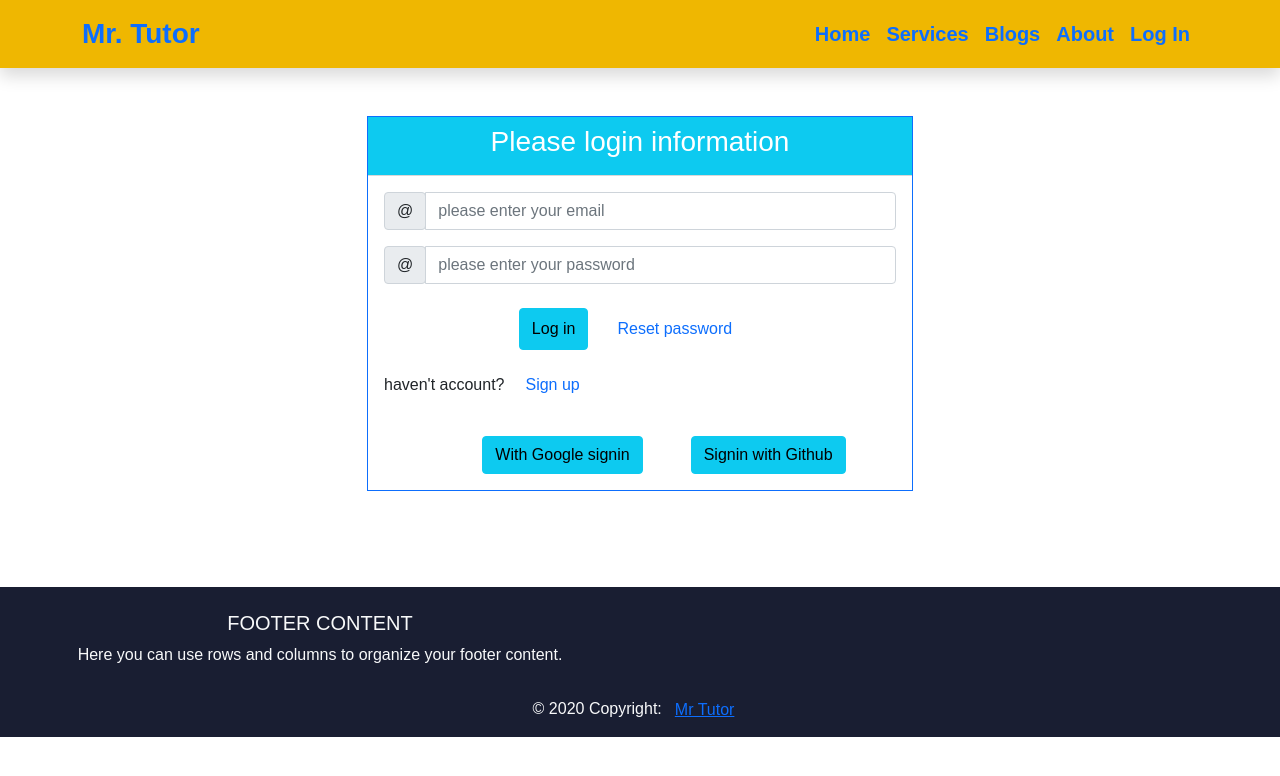
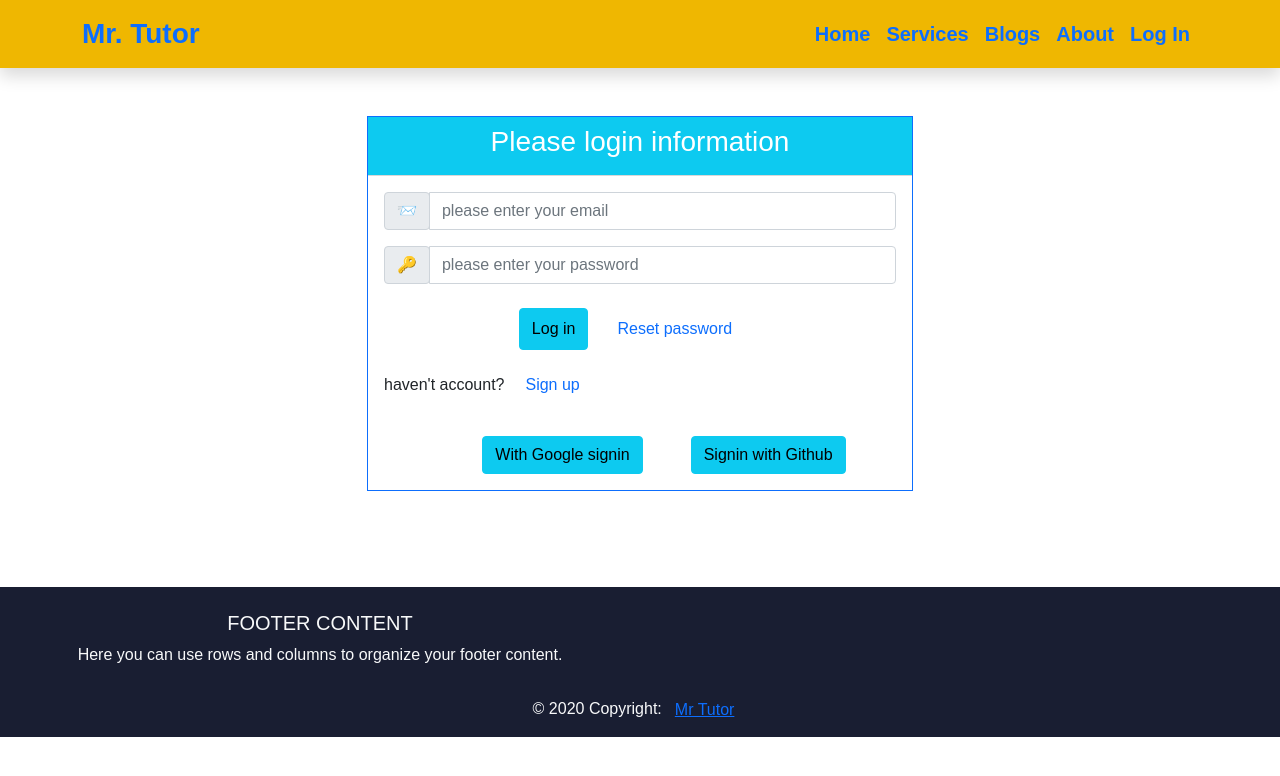
Before and after one commit to kanakWeb/mr-tutor, a React (Create React App) app: page /login in a window 1280 px wide. Shown: the top 776 px of the page. Built offline with nearby package versions, Linux system fonts and the light colour scheme; no server answers.

Commit message:
checkout info added

```diff
--- a/src/Pages/Home/Checkout/Checkout.js
+++ b/src/Pages/Home/Checkout/Checkout.js
@@ -1,28 +1,62 @@
 import React from "react";
 import { useEffect } from "react";
 import { useState } from "react";
+import { toast, ToastContainer } from "react-toastify";
 import { useParams } from "react-router-dom";
-
+import "react-toastify/dist/ReactToastify.css";
 const Checkout = () => {
-
   const [checkoutservice, setCheckoutservice] = useState([]);
 
-    useEffect(() => {
-        fetch("Services.json")
-        .then((res) => res.json())
-        .then((data) => console.log(data));
-      }, []);
+  useEffect(() => {
+    fetch(process.env.PUBLIC_URL + "/Services.json")
+      .then((res) => res.json())
+      .then((data) => setCheckoutservice(data));
+  }, []);
+
+  const chckoutHandle = () => {
+    toast("Yeha! Done your CheckOut");
+  };
 
   const { serviceId } = useParams();
+
+  const service = checkoutservice.filter(
+    (item) => item.id == serviceId
+  );
+  // const{name,id,img}=service[0]
+  console.log(service);
+
   return (
     <div className="w-100 ">
       <h2 className="text-center py-5 text-primary">
         CheckOut : tutor----: {serviceId}
       </h2>
+      <div className="card container mb-3">
+        <div className="row g-0">
+          <div className="col-md-4">
+            <img
+              src={service[0]?.img}
+              className="img-fluid rounded-start"
+              alt="..."
+            />
+          </div>
+          <div className="col-md-8">
+            <div className="card-body">
+              <h5 className="card-title">{service[0]?.name}</h5>
+              <h5 className="card-title">{service[0]?.price}</h5>
+              <p className="card-text">{service[0]?.description}</p>
+              <button onClick={chckoutHandle} className="card-text btn btn-warning">
+                <small className="">checkout</small>
+              </button>
+            </div>
+          </div>
+        </div>
+      </div>
+      <ToastContainer />
     </div>
   );
 };
 
 export default Checkout;
 /* const plan =  purches.find(item => item.id == id )
-  console.log(plan.name); */
+  console.log(plan.name);
+  <h3>name:{service[0]?.name}</h3> */
--- a/src/Pages/Home/Login/Login/Login.js
+++ b/src/Pages/Home/Login/Login/Login.js
@@ -6,7 +6,6 @@ import { toast, ToastContainer } from "react-toastify";
 import auth from "../../../../firebase.init";
 import { async } from "@firebase/util";
 import SocialLogin from "../SocialLogin/SocialLogin";
-import { sendPasswordResetEmail } from "firebase/auth";
 import 'react-toastify/dist/ReactToastify.css';
 
 const Login = () => {
@@ -74,15 +73,15 @@ const Login = () => {
                     <div class="input-group mb-2">
                       <div class="input-group-prepend">
                         <div class="input-group-text">
-                          <span>@</span>
+                          <span>📨</span>
                         </div>
                       </div>
                       <input
                       onChange={handleLoginEmail}
-                        type="text"
+                        type="email"
                         class="form-control"
-                        id="nombre"
-                        name="nombre"
+                        id="email"
+                        name="email"
                         placeholder="please enter your email"
                         required
                       />
@@ -92,14 +91,14 @@ const Login = () => {
                     <div class="input-group mb-2 my-3">
                       <div class="input-group-prepend">
                         <div class="input-group-text">
-                          <span>@</span>
+                          <span>🔑</span>
                         </div>
                       </div>
                       <input
                       onChange={hanleLoginPassword}
                         type="password"
                         class="form-control"
-                        id="nombre"
+                        id="password"
                         name="password"
                         placeholder="please enter your password"
 
```
